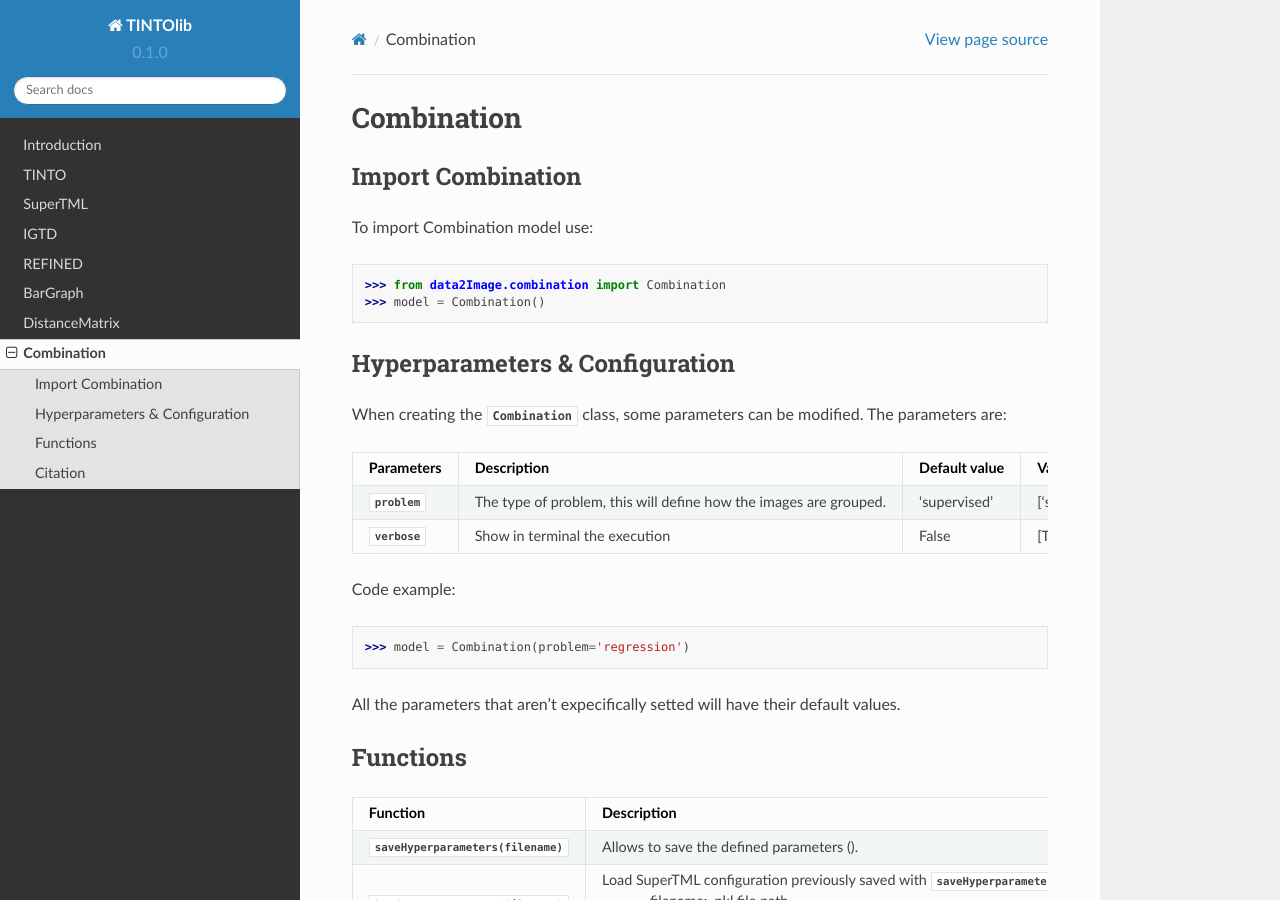
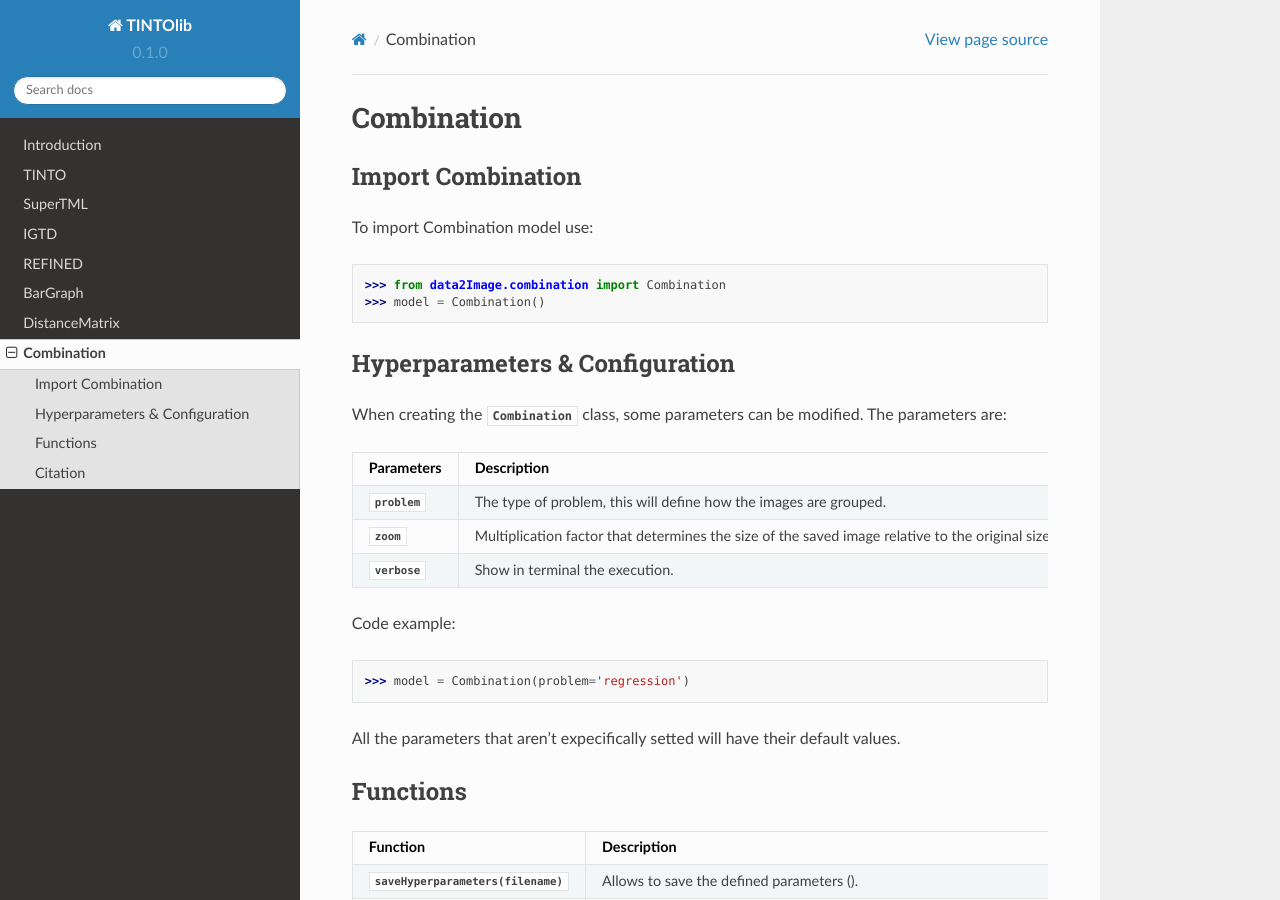
Before and after one commit to oeg-upm/TINTOlib-Documentation, a Sphinx documentation site: the page built from docs/source/combination.rst, in a window 1280 px wide and 900 px high. Built offline with Sphinx 7.4.7 and the Read the Docs theme 2.0.0, drawn with Linux system fonts in a browser that asks for light colours; pages that are not in the unit, such as notebooks, are missing from menus.

Commit message:
Update combination.rst

```diff
--- a/docs/source/combination.rst
+++ b/docs/source/combination.rst
@@ -26,8 +26,12 @@
      -  The type of problem, this will define how the images are grouped.
      -  'supervised'
      - ['supervised', 'unsupervised', 'regression']
+   * - :py:data:`zoom`
+     - Multiplication factor that determines the size of the saved image relative to the original size. Values greater than 1 will increase the size of the saved image proportionally.
+     - 1
+     - int
    * - :py:data:`verbose`
-     - Show in terminal the execution
+     - Show in terminal the execution.
      - False
      - [True, False]
 
```
